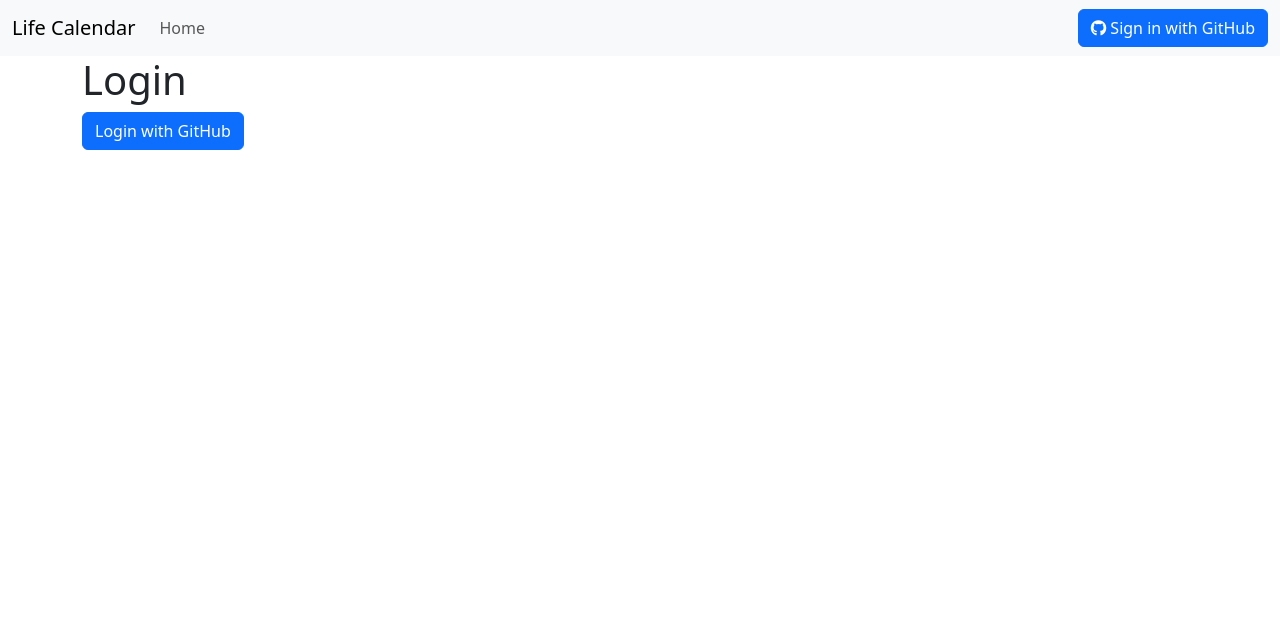
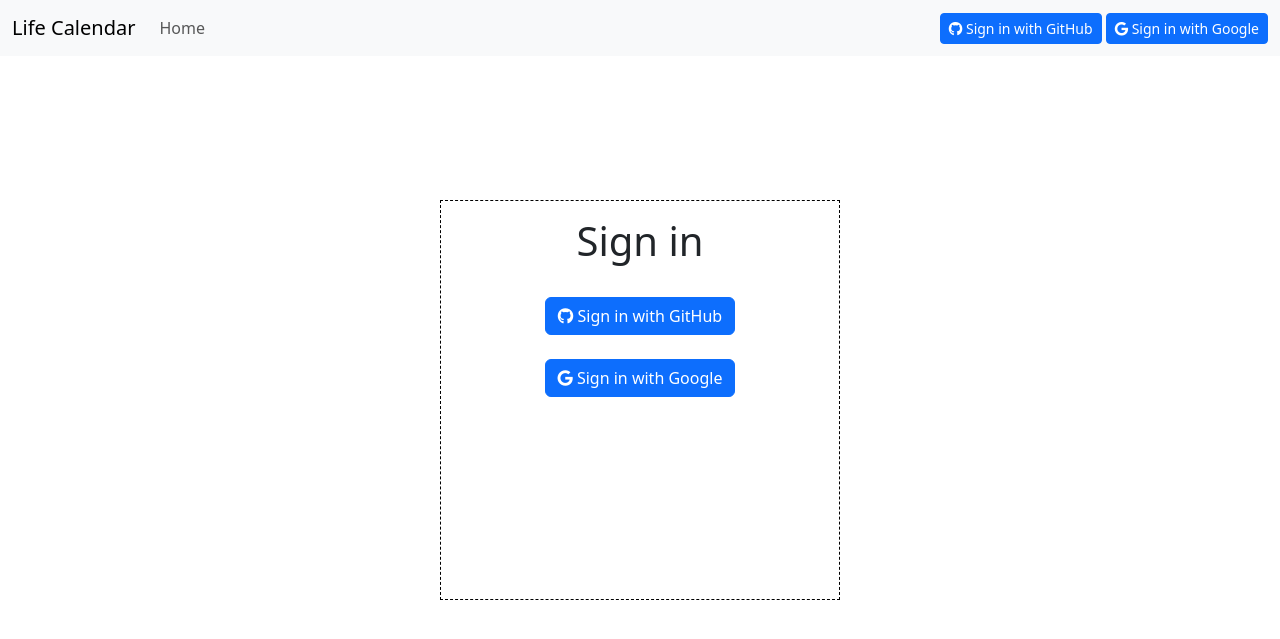
Before and after one commit to vinayh/lifecal-flask, a Flask app: page /login in a window 1280 px wide. Shown: the top 639 px of the page. Run offline with Flask 3, Linux system fonts and the light colour scheme; parts of the project's set-up code (start-up, migrations or seed data) failed here and were passed over; some libraries are stand-ins or nearby versions.

Commit message:
Added Google OAuth sign in, minor UI cleanup

```diff
--- a/app.py
+++ b/app.py
@@ -7,8 +7,7 @@ from flask_login import LoginManager, current_user, login_user, logout_user, log
 from werkzeug.exceptions import abort
 from urllib.parse import urlencode
 from secrets import token_urlsafe
-# from typing import Optional
-from sqlalchemy import select, update, delete
+from sqlalchemy import select, update
 from datetime import date
 from pathlib import Path
 from sys import exit
@@ -19,7 +18,9 @@ from models import db, User, Entry
 SECRETS_TO_PATHS = {
     'FLASK_SECRET_KEY': Path('.secrets/flask_secret_key'),
     'GITHUB_CLIENT_ID': Path('.secrets/github_client_id'),
-    'GITHUB_CLIENT_SECRET': Path('.secrets/github_client_secret')
+    'GITHUB_CLIENT_SECRET': Path('.secrets/github_client_secret'),
+    'GOOGLE_CLIENT_ID': Path('.secrets/google_client_id'),
+    'GOOGLE_CLIENT_SECRET': Path('.secrets/google_client_secret'),
 }
 
 
@@ -29,7 +30,7 @@ def get_secret(name: str):
         with path.open("r") as f:
             return f.read()
     except:
-        exit()
+        exit(f'Error getting secret {name}')
 
 
 def get_oauth2_providers():
@@ -44,6 +45,17 @@ def get_oauth2_providers():
                 'oauth_id': lambda r: 'gh_' + str(r.json()['id']),
             },
             'scopes': ['read:user'],
+        },
+        'google': {
+            'client_id': get_secret('GOOGLE_CLIENT_ID'),
+            'client_secret': get_secret('GOOGLE_CLIENT_SECRET'),
+            'authorize_url': 'https://accounts.google.com/o/oauth2/auth',
+            'token_url': 'https://accounts.google.com/o/oauth2/token',
+            'userinfo': {
+                'url': 'https://www.googleapis.com/oauth2/v3/userinfo',
+                'oauth_id': lambda r: 'go_' + str(r.json()['sub']),
+            },
+            'scopes': ['https://www.googleapis.com/auth/userinfo.profile'],
         },
     }
 
@@ -273,12 +285,13 @@ def login():
 @login_required
 def logout():
     logout_user()
-    flash('Successfully logged out!')
+    flash('Successfully signed out!')
     return redirect(url_for('index'))
 
 
 @app.route('/authorize/<provider>')
 def oauth2_authorize(provider):
+    print(f'OAuth with {provider}')
     if current_user.is_authenticated:
         return redirect(url_for('index'))
     if provider not in app.config['OAUTH2_PROVIDERS']:
@@ -337,6 +350,7 @@ def oauth2_callback(provider):
         flash('Welcome to your new account. Please set your date of birth and life expectancy here.')
         return redirect(url_for('settings'))
     else:
+        flash('You have been signed in. Welcome back!')
         return redirect(url_for('index'))
 
 
--- a/static/css/style.css
+++ b/static/css/style.css
@@ -18,3 +18,20 @@
     display: block;
     height: 100%;
 }
+
+#login-center {
+    width: 400px;
+    height: 400px;
+    position: absolute;
+    border: 0.1rem dashed black;
+    left: 0;
+    right: 0;
+    top: 0;
+    bottom: 0;
+    margin: auto;
+    max-width: 100%;
+    max-height: 100%;
+    overflow: auto;
+    padding: 1em 2em;
+    text-align: center;
+}
--- a/templates/base.html
+++ b/templates/base.html
@@ -6,6 +6,7 @@
         <!-- Bootstrap -->
         <link rel="stylesheet" href="https://cdn.jsdelivr.net/npm/bootstrap@5.3.2/dist/css/bootstrap.min.css" rel="stylesheet" integrity="sha384-T3c6CoIi6uLrA9TneNEoa7RxnatzjcDSCmG1MXxSR1GAsXEV/Dwwykc2MPK8M2HN" crossorigin="anonymous">
         <script src="https://kit.fontawesome.com/b8e587cefb.js" crossorigin="anonymous"></script>
+        <link rel="stylesheet" href="{{ url_for('static', filename= 'css/style.css') }}">
         {% block header %} {% endblock %}
         <title>{% block title %} {% endblock %}</title>
     </head>
@@ -44,9 +45,11 @@
                     </ul>
                     <form class="d-flex" role="search">
                         {% if current_user.is_authenticated %}
-                        <a class="btn btn-primary" href="{{  url_for('logout') }}">Log out</a>
+                        <a class="btn btn-primary btn-sm" href="{{  url_for('logout') }}">Sign out</a>
                         {% else %}
-                        <a class="btn btn-primary" href="{{  url_for('oauth2_authorize', provider='github') }}"><i class="fa fa-github"></i> Sign in with GitHub</a>
+                        <a class="btn btn-primary btn-sm" href="{{  url_for('oauth2_authorize', provider='github') }}"><i class="fa fa-github"></i> Sign in with GitHub</a>
+                            &nbsp;
+                        <a class="btn btn-primary btn-sm" href="{{  url_for('oauth2_authorize', provider='google') }}"><i class="fa fa-google"></i> Sign in with Google</a>
                         {% endif %}
                     </form>
                 </div>
--- a/templates/index_logged_out.html
+++ b/templates/index_logged_out.html
@@ -1,7 +1,8 @@
 {% extends 'base.html' %}
 {% set active_page = 'index' %}
 
+{% block title %} Life Calendar {% endblock %}
 {% block content %}
-<h1>{% block title %} Life Calendar {% endblock %}</h1>
-    Welcome! Please <a href="{{ url_for('login') }}">log in</a> to view your personalized calendar.
+<h1>Welcome!</h1>
+    Please <a href="{{ url_for('login') }}">sign in</a> to view your personalized calendar.
 {% endblock %}
--- a/templates/login.html
+++ b/templates/login.html
@@ -2,7 +2,11 @@
 {% set active_page = 'login' %}
 
 {% block content %}
-<h1>{% block title %} Login {% endblock %}</h1>
-
-<a class="btn btn-primary" href="{{ url_for('oauth2_authorize', provider='github') }}">Login with GitHub</a>
+<div id="login-center">
+    <h1>{% block title %} Sign in {% endblock %}</h1>
+    <br>
+    <a class="btn btn-primary" href="{{  url_for('oauth2_authorize', provider='github') }}"><i class="fa fa-github"></i> Sign in with GitHub</a>
+    <br>&nbsp;<br>
+    <a class="btn btn-primary" href="{{  url_for('oauth2_authorize', provider='google') }}"><i class="fa fa-google"></i> Sign in with Google</a>
+</div>
 {% endblock %}
```
Also changed, not shown: templates/index.html (+6 -6 lines).
